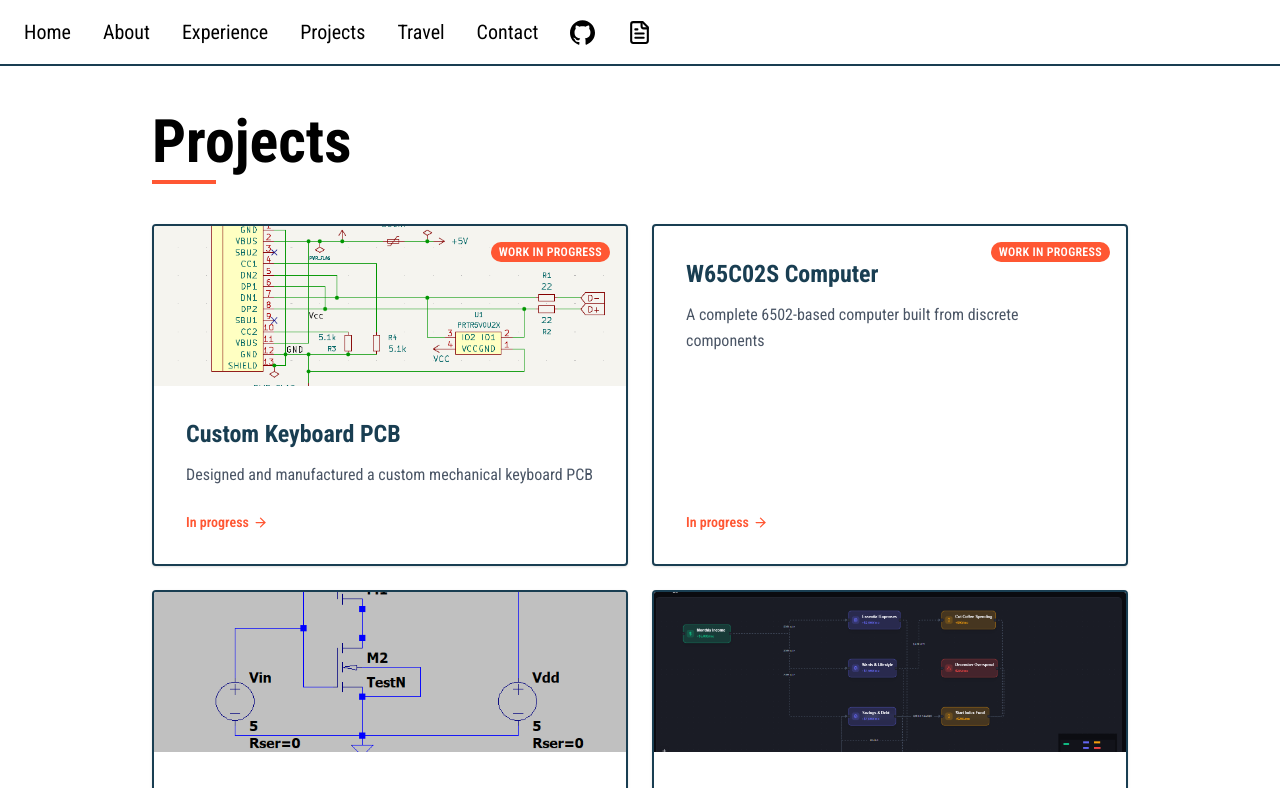
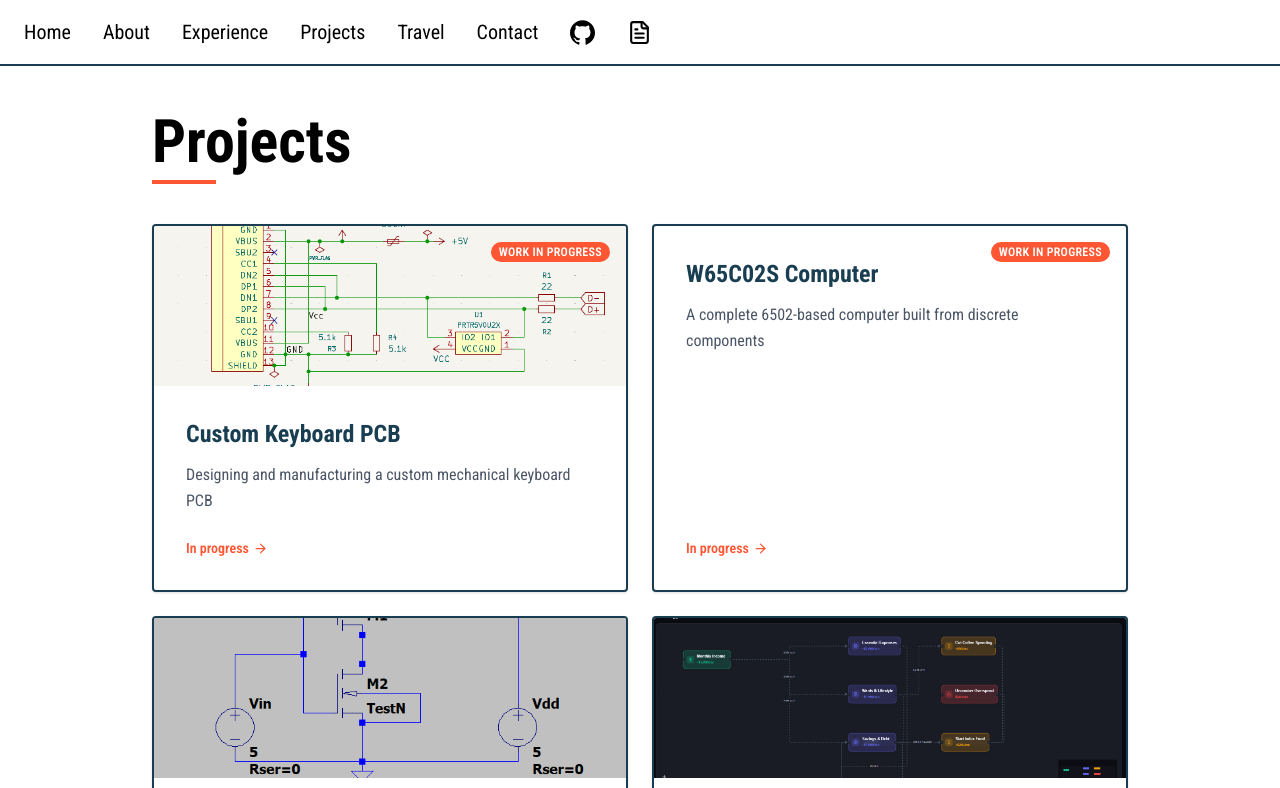
Before and after one commit to BrianCode9/brian-portfolio, a Next.js app: page /projects in a window 1280 px wide. Shown: the top 788 px of the page. Built offline with nearby package versions, Linux system fonts and the light colour scheme.

Commit message:
Replace Personal Website project hero screenshot

```diff
--- a/src/app/projects/base/page.tsx
+++ b/src/app/projects/base/page.tsx
@@ -31,7 +31,7 @@ export default function ProjectPage() {
         <section className="mb-10">
           <div className="overflow-hidden rounded border border-gray-200">
             <Image
-              src="/images/projects/brian-portfolio-herosection.png"
+              src="/images/projects/base-hero.png"
               alt="Portfolio site hero section"
               width={800}
               height={500}
@@ -49,7 +49,7 @@ export default function ProjectPage() {
           </p>
         </section>
 
-        {/* How It Works */}
+        {/* Tech Stack */}
         <section className="mb-12">
           <h2 className="text-2xl font-semibold md:text-3xl">Tech Stack</h2>
           <p className="text-base text-[var(--text-muted)]">
--- a/src/data/projects.ts
+++ b/src/data/projects.ts
@@ -30,7 +30,8 @@ export const projects: Project[] = [
   {
     title: "Simple 8-Bit CPU",
     slug: "simple-cpu",
-    description: "Design, simulation, and place & route of an 8-bit CPU on a DE10-Lite FPGA",
+    description:
+      "Design, simulation, and place & route of an 8-bit CPU on a DE10-Lite FPGA",
     featured: true,
     wip: false,
     date: "2025-12",
@@ -39,7 +40,7 @@ export const projects: Project[] = [
   {
     title: "Custom Keyboard PCB",
     slug: "keyboard-pcb",
-    description: "Designed and manufactured a custom mechanical keyboard PCB",
+    description: "Designing and manufacturing a custom mechanical keyboard PCB",
     featured: false,
     wip: true,
     image: "/images/projects/USBportkeyboardproject.png",
@@ -47,14 +48,16 @@ export const projects: Project[] = [
   {
     title: "W65C02S Computer",
     slug: "6502-computer",
-    description: "A complete 6502-based computer built from discrete components",
+    description:
+      "A complete 6502-based computer built from discrete components",
     featured: false,
     wip: true,
   },
   {
     title: "Personal Website",
     slug: "base",
-    description: "This portfolio — built with Next.js, TypeScript, and Tailwind CSS",
+    description:
+      "This portfolio — built with Next.js, TypeScript, and Tailwind CSS",
     featured: false,
     wip: false,
     image: "/images/projects/base-hero.png",
@@ -63,7 +66,8 @@ export const projects: Project[] = [
   {
     title: "CMOS Inverter & Logic Circuit Design",
     slug: "cmos-inverter",
-    description: "Simulated a CMOS inverter and designed a multi-transistor logic circuit implementing A+BC",
+    description:
+      "Simulated a CMOS inverter and designed a multi-transistor logic circuit implementing A+BC",
     featured: true,
     wip: false,
     date: "2026-04",
```
Also changed, not shown: public/images/projects/base-hero.png.
